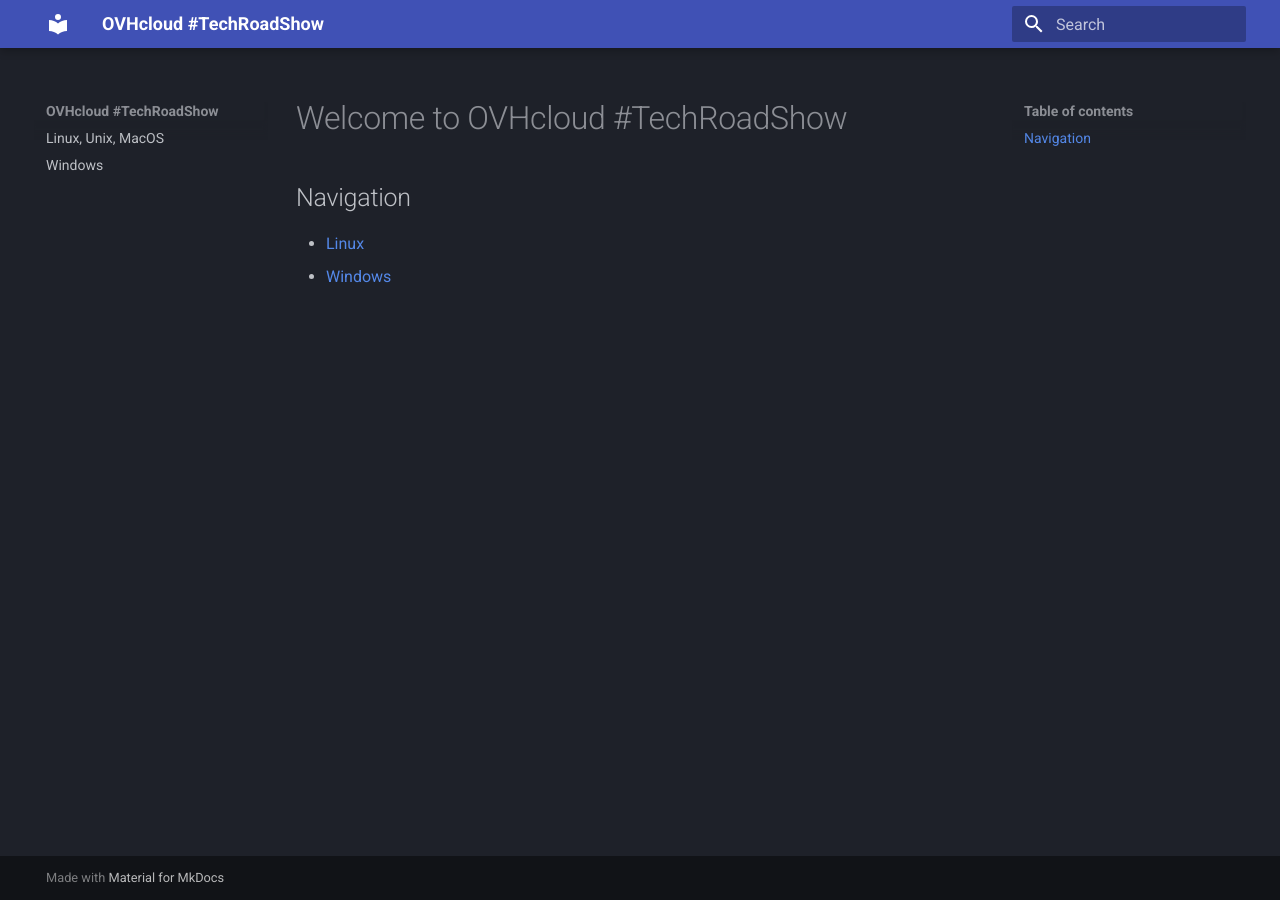
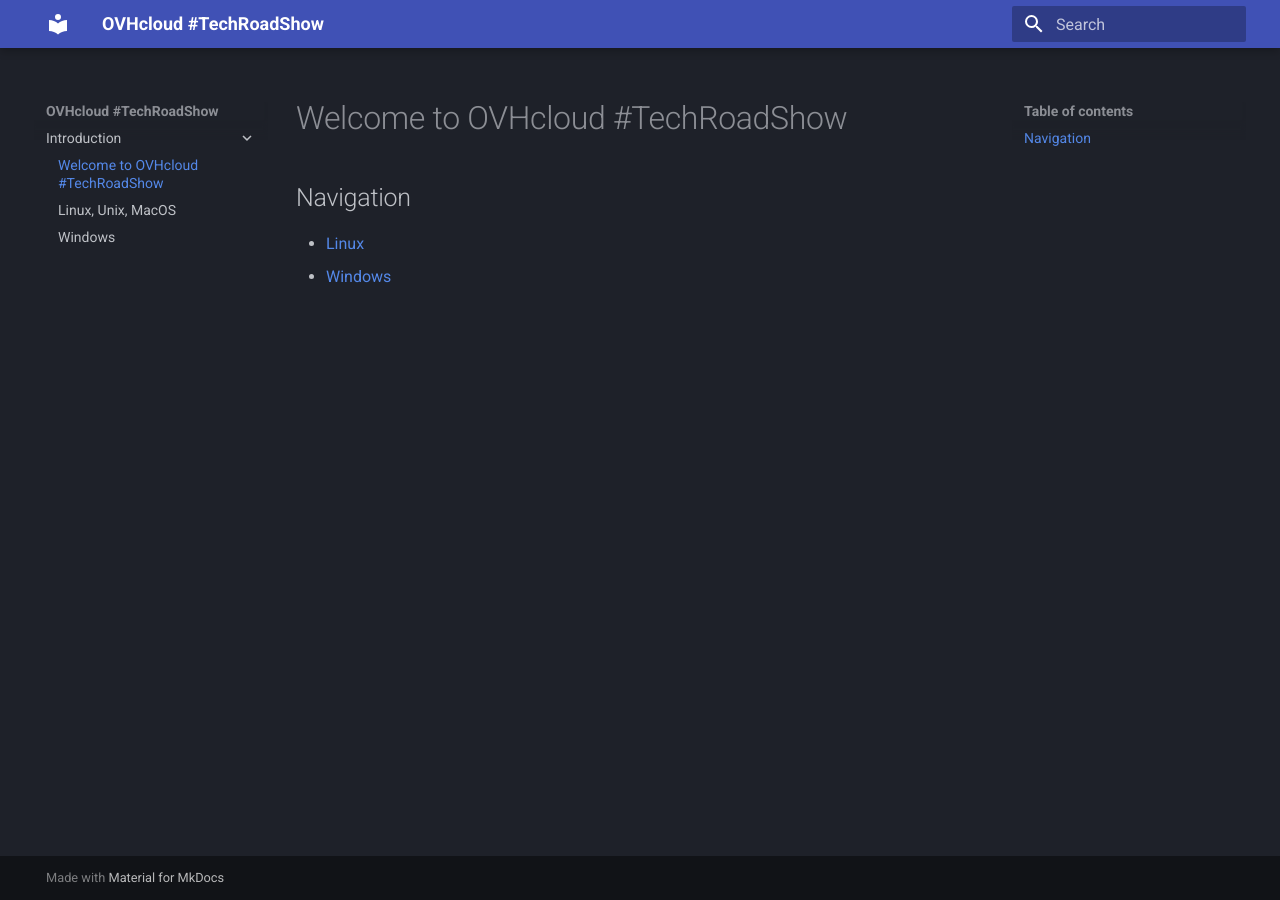
Before and after one commit to ovhtechroadshow/ovhtechroadshow.github.io, an MkDocs documentation site: the page built from docs/index.md, in a window 1280 px wide. Built offline with MkDocs 1.6.1 and Material for MkDocs 9.7.7, drawn with Linux system fonts in a browser that asks for light colours.

Commit message:
Fix Nav page

```diff
--- a/docs/index.md
+++ b/docs/index.md
@@ -1,4 +1,4 @@
-# Welcome to OVHcloud \#TechRoadShow
+# Welcome to OVHcloud #TechRoadShow
 
 ## Navigation
 - [Linux](unix.md)
--- a/mkdocs.yml
+++ b/mkdocs.yml
@@ -1,8 +1,10 @@
 site_name: 'OVHcloud #TechRoadShow'
 site_url: https://ovhtechroadshow.github.io/
 nav:
-  - Linux, Unix, MacOS: unix.md
-  - Windows: windows.md
+  - 'Introduction':
+    - index.md
+    - Linux, Unix, MacOS: unix.md
+    - Windows: windows.md
 theme:
   name: material
   favicon: img/favicon.ico
```
